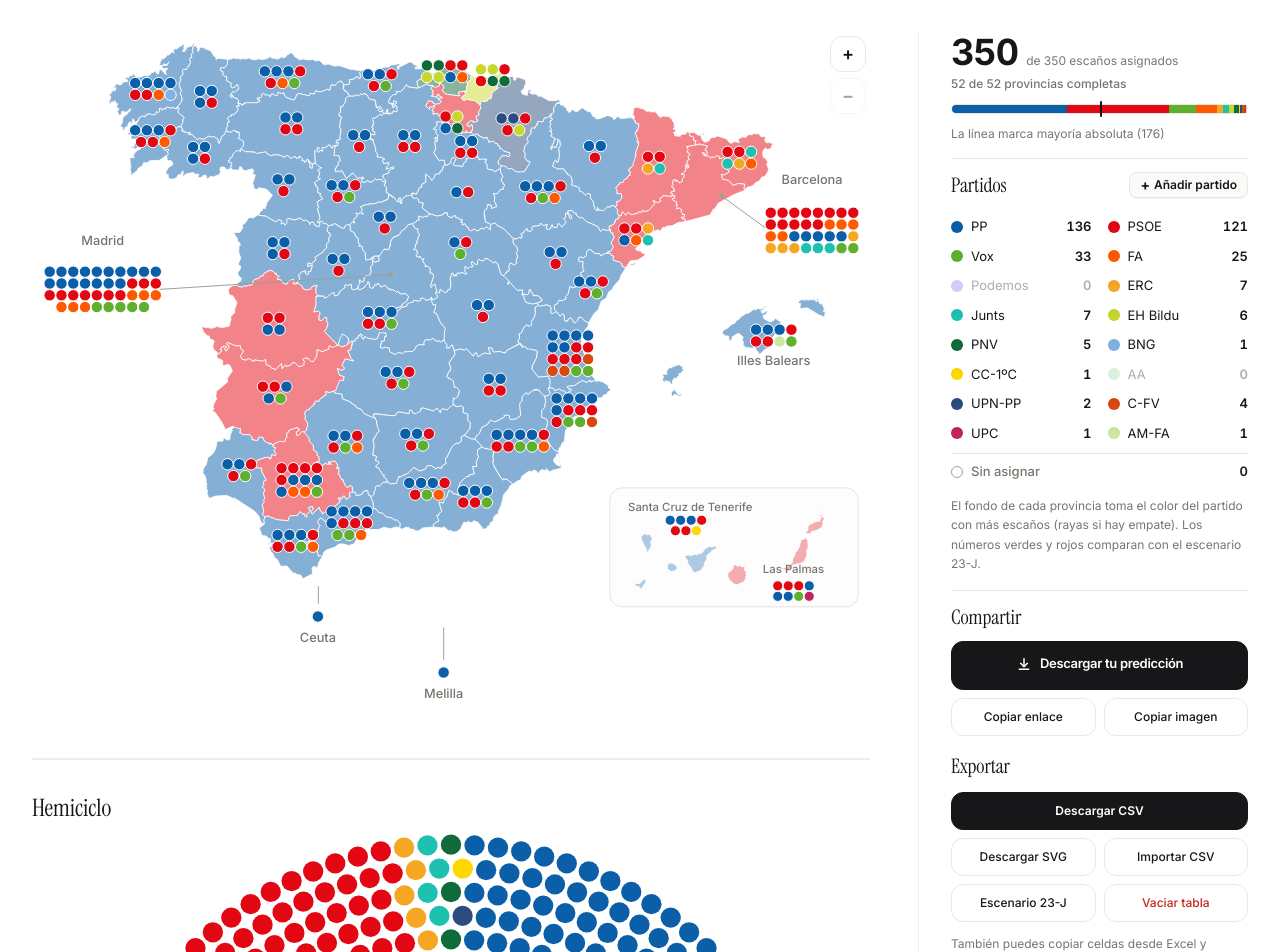
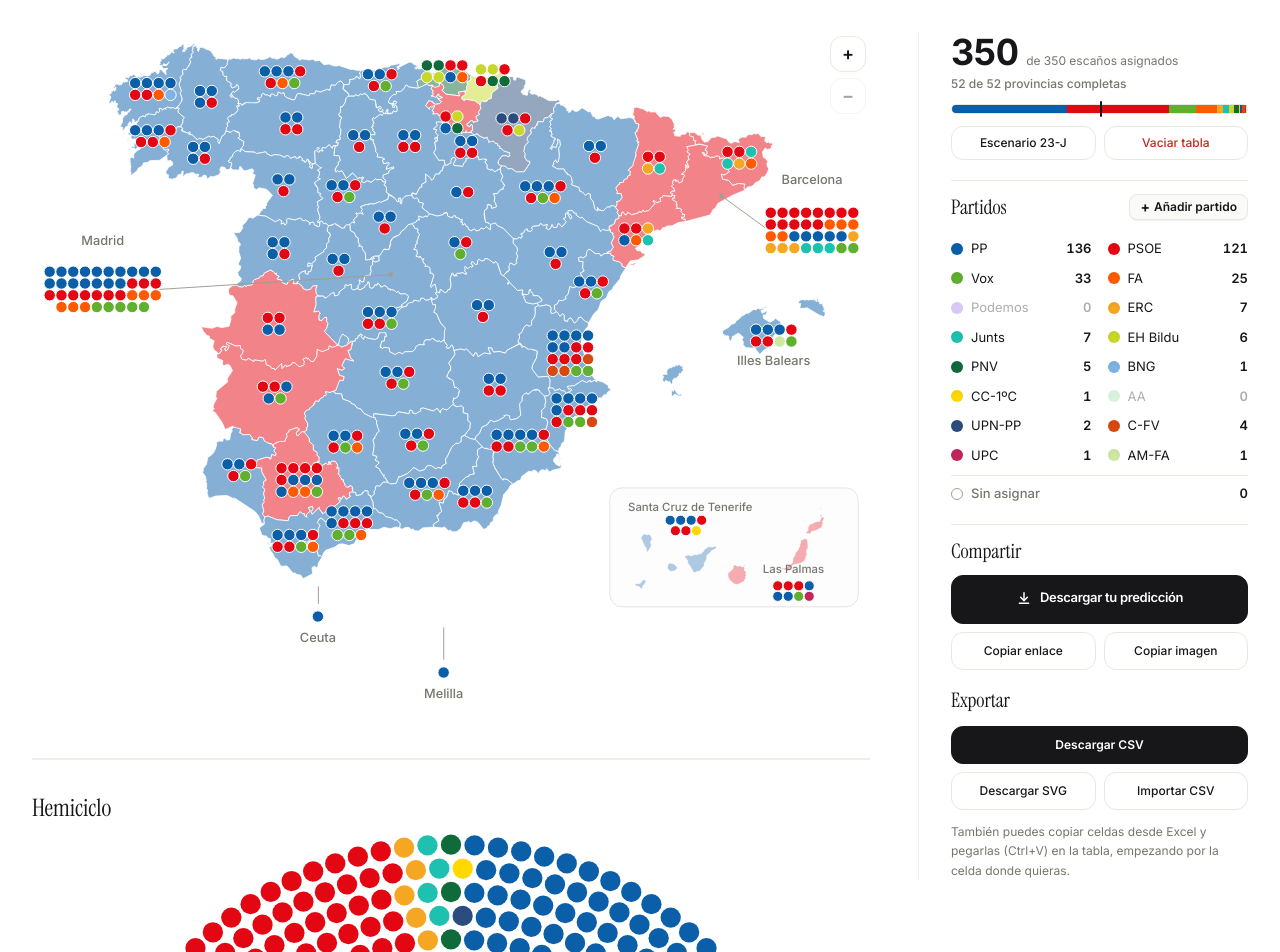
Before and after one commit to degraafk/elecciones23n, a React (Vite) app: page / in a window 1280 px wide. Shown: the part 120-1072 px from the top of the page. Built offline with nearby package versions, Linux system fonts and the light colour scheme.

Commit message:
Add files via upload

```diff
--- a/src/App.tsx
+++ b/src/App.tsx
@@ -41,6 +41,8 @@ const LS_CUSTOM_C = 'congreso-custom-parties-v1';
 const LS_CUSTOM_S = 'senado-custom-parties-v1';
 const LS_TIES_C = 'congreso-desempates-v2';
 const LS_TIES_S = 'senado-desempates-v2';
+
+const NO_TIES: Record<string, string[]> = {}; // the Senado map shows tied provinces with stripes
 
 // Scenario opened from a shared link (#v1/...), parsed once
 const SHARED: SharedState | null =
@@ -662,7 +664,7 @@ export default function App() {
             parties={parties}
             constituencies={constituencies}
             scenario={activeScenario}
-            tieOrders={activeTies}
+            tieOrders={isCongreso ? activeTies : NO_TIES}
             hoveredConstituencyId={hoveredConstituencyId}
             onHoverConstituency={setHoveredConstituencyId}
             onSelectConstituency={setSelectedConstituencyId}
--- a/src/components/ProvinceSeatModal.tsx
+++ b/src/components/ProvinceSeatModal.tsx
@@ -71,7 +71,8 @@ export const ProvinceSeatModal: React.FC<ProvinceSeatModalProps> = ({
   };
 
   // Every tie in seats (1st and 2nd, 3rd and 4th, ...) has to be ranked before the popup can be closed
-  const groups = tieGroups(provData, parties).map((g) => {
+  // (in the Senado ties are allowed: the map shows diagonal stripes and nothing has to be ranked)
+  const groups = (isSenado ? [] : tieGroups(provData, parties)).map((g) => {
     const resolved = !!tieOrder && g.ids.every((id) => tieOrder.includes(id));
     const ordered = resolved ? [...g.ids].sort((a, b) => tieOrder!.indexOf(a) - tieOrder!.indexOf(b)) : g.ids;
     return { ...g, resolved, ordered };
--- a/src/components/SummarySidebar.tsx
+++ b/src/components/SummarySidebar.tsx
@@ -89,8 +89,22 @@ export const SummarySidebar: React.FC<SummarySidebarProps> = ({
         />
       </div>
 
-      <div className="text-xs text-[#77756d] mb-4">
-        La línea marca {majorityName.toLowerCase()} ({targetSeats})
+      {/* Scenario actions */}
+      <div className="grid grid-cols-2 gap-2 mb-5">
+        <button
+          type="button"
+          onClick={onRestoreBase}
+          className="py-2 px-3 rounded-xl border border-[#e9e7e0] bg-white text-[#17171a] text-xs font-medium hover:bg-[#fafaf8] hover:border-[#a19e93] active:scale-95 transition-all cursor-pointer text-center"
+        >
+          Escenario 23-J
+        </button>
+        <button
+          type="button"
+          onClick={onClearTable}
+          className="py-2 px-3 rounded-xl border border-[#e9e7e0] bg-white text-[#c4281c] text-xs font-medium hover:bg-[#fdf1ef] hover:border-[#c4281c] active:scale-95 transition-all cursor-pointer text-center"
+        >
+          Vaciar tabla
+        </button>
       </div>
 
       {/* Legend Header with Añadir partido button */}
@@ -156,10 +170,7 @@ export const SummarySidebar: React.FC<SummarySidebarProps> = ({
         </div>
       </div>
 
-      <div className="text-xs text-[#77756d] mt-2 mb-4 leading-relaxed">
-        El fondo de cada provincia toma el color del partido con más escaños (rayas si hay empate).
-        {showDeltas && ' Los números verdes y rojos comparan con el escenario 23-J.'}
-      </div>
+      <div className="mb-4" />
 
       {/* Share */}
       <div className="pt-3 border-t border-[#e9e7e0]">
@@ -215,20 +226,6 @@ export const SummarySidebar: React.FC<SummarySidebarProps> = ({
           Importar CSV
           <input type="file" accept=".csv,text/csv" onChange={onImportFile} className="hidden" />
         </label>
-        <button
-          type="button"
-          onClick={onRestoreBase}
-          className="py-2.5 px-3 rounded-xl border border-[#e9e7e0] bg-white text-[#17171a] text-xs font-medium hover:bg-[#fafaf8] hover:border-[#a19e93] active:scale-95 transition-all cursor-pointer text-center"
-        >
-          Escenario 23-J
-        </button>
-        <button
-          type="button"
-          onClick={onClearTable}
-          className="py-2.5 px-3 rounded-xl border border-[#e9e7e0] bg-white text-[#c4281c] text-xs font-medium hover:bg-[#fdf1ef] hover:border-[#c4281c] active:scale-95 transition-all cursor-pointer text-center"
-        >
-          Vaciar tabla
-        </button>
       </div>
 
       <div className="text-xs text-[#77756d] mt-2 leading-relaxed">
--- a/src/data/parliamentData.ts
+++ b/src/data/parliamentData.ts
@@ -587,17 +587,8 @@ const computeBaseTies = (scenario: ScenarioData, parties: Party[]): Record<strin
 };
 
 export const BASE_TIES_CONGRESO: Record<string, string[]> = computeBaseTies(BASE_CONGRESO, PARTIES_CONGRESO);
-// Provinces split 2-2 between PP and PSOE (SdP): the Senate data lists PP first, so it takes the colour
-const SENADO_BASE_TIE_ORDER: Record<string, string[]> = {
-  Badajoz: ['PP', 'SdP'],
-  Cáceres: ['PP', 'SdP'],
-  Huelva: ['PP', 'SdP'],
-  Valencia: ['PP', 'SdP']
-};
-export const BASE_TIES_SENADO: Record<string, string[]> = {
-  ...computeBaseTies(BASE_SENADO, PARTIES_SENADO),
-  ...SENADO_BASE_TIE_ORDER
-};
+// In the Senado ties are allowed: the map shows diagonal stripes (for example Valencia, 2-2), so no order is stored
+export const BASE_TIES_SENADO: Record<string, string[]> = {};
 
 export const ALIASES: Record<string, string> = {
   vizcaya: 'bizkaia',
```
